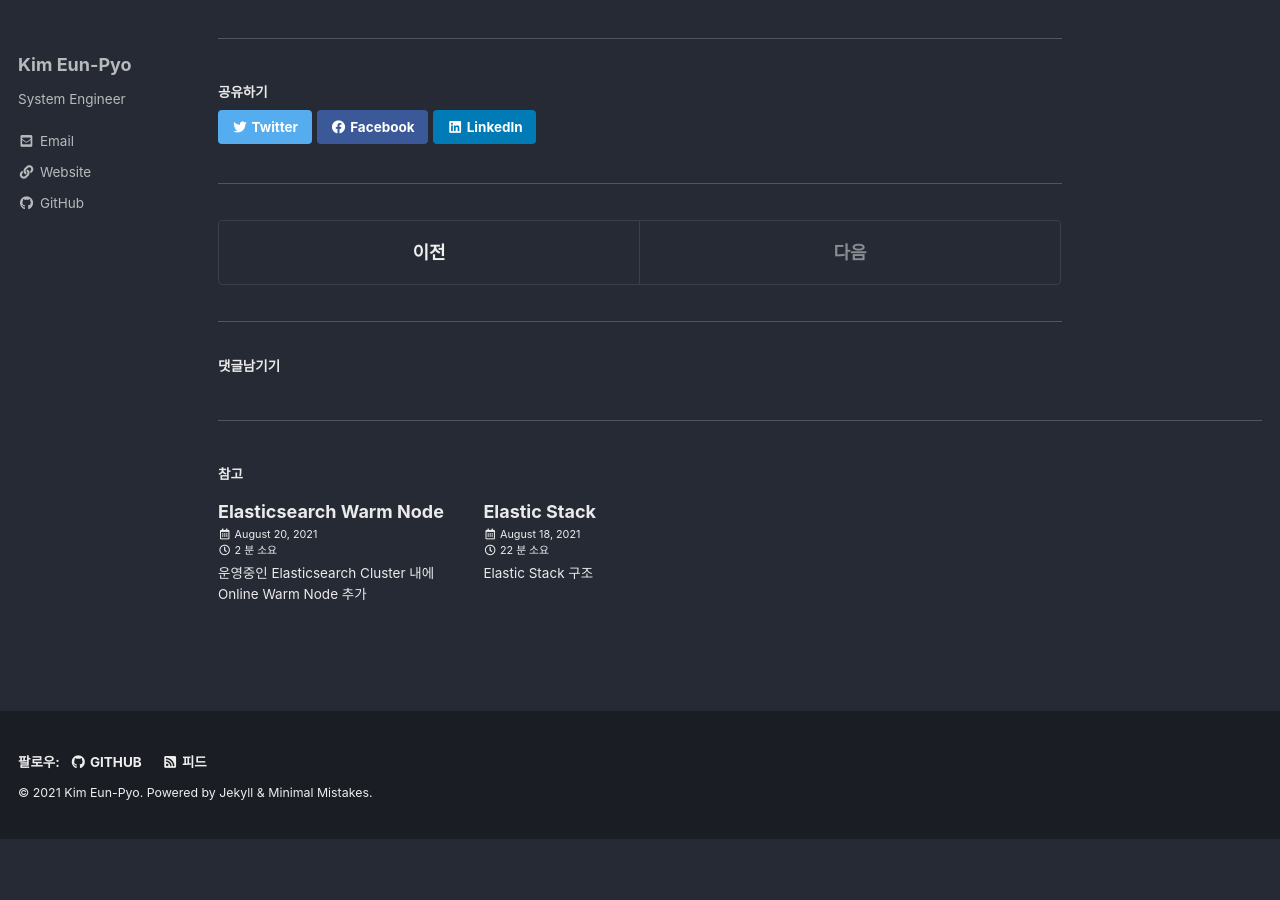
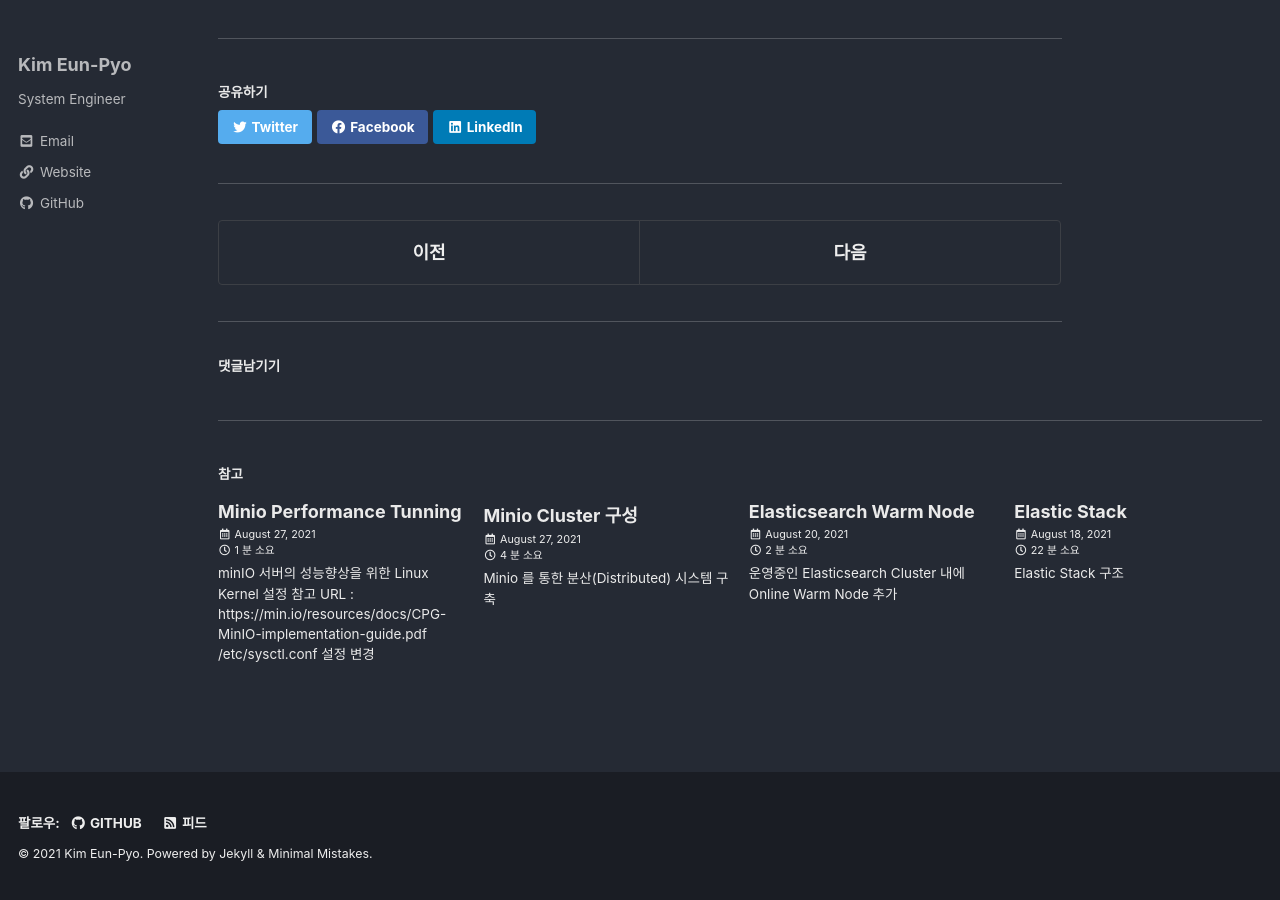
Before and after one commit to lyn2imi/lyn2imi.github.io, a Jekyll site: the page built from _posts/2021-08-24-Ansible_EC2_Inventory.md, in a window 1280 px wide and 900 px high, scrolled down 2962 px. Built offline with Jekyll 4.4.1, drawn with Linux system fonts in a browser that asks for light colours; cached includes are drawn as plain includes; comment, search, counter and statistics services are not loaded; before the commit the page ends 3801 px from its top, so only the background shows below that; part of the change alters nothing that is shown; some of the changed text lies outside the part shown.

Commit message:
minio md add

````diff
--- a/_config.yml
+++ b/_config.yml
@@ -23,7 +23,7 @@ name                     : "Kim Eun-Pyo"
 description              : "Tech Stack website."
 url                      : # the base hostname & protocol for your site e.g. "https://mmistakes.github.io"
 baseurl                  : # the subpath of your site, e.g. "/blog"
-repository               : # GitHub username/repo-name e.g. "mmistakes/minimal-mistakes"
+repository               : "lyn2imi/lyn2imi.github.io" # GitHub username/repo-name e.g. "mmistakes/minimal-mistakes"
 teaser                   : # path of fallback teaser image, e.g. "/assets/images/500x300.png"
 logo                     : # path of logo image to display in the masthead, e.g. "/assets/images/88x88.png"
 masthead_title           : # overrides the website title displayed in the masthead, use " " for no title
--- a/_posts/2021-08-24-Ansible_EC2_Inventory.md
+++ b/_posts/2021-08-24-Ansible_EC2_Inventory.md
@@ -106,7 +106,7 @@ tags:
         - name : Key Copy
         authorized_key :
             user: testuser
-            key: "{{ lookup('file', '/root' + '/.ssh/id_rsa_pub') }}"
+            key: "{ lookup('file', '/root' + '/.ssh/id_rsa_pub') }"
   ```
 
 #### 기타 참고 URL :
--- /dev/null
+++ b/_posts/2021-08-27-Minio_Cluster.md
@@ -0,0 +1,218 @@
+---
+title: Minio Cluster 구성
+
+toc: true
+toc_sticky: true
+
+categories:
+  - devops
+tags:
+  - Minio
+---
+
+
+# Minio 를 통한 분산(Distributed) 시스템 구축
+
+### erasure code 통한 데이터 보호
+- 노드/디스크 오류 등 문제 발생 으로 부터 데이터 보호를 위하여 Erasure Code 적용(최소 구성 디스크 4개)
+- Easure Code Calculator를 통하여 사용 용량, 장애 보호 가능 노드 등 확인
+  - https://min.io/product/erasure-code-calculator
+- Erasure code sizing guide
+  - https://github.com/minio/minio/blob/master/docs/distributed/SIZING.md
+
+### 노드 분산을 통한 고가용성
+- 단독 노드의 경우 서버 다운시 정상적인 서비스가 불가능
+- Minio 를 m개의 서버와 n개의 디스크가 있는 분산형(Distributed) MinIO 설정 할 경우 m/2개의 서버 또는 m*n /2개 이상의 디스크가 온라인 상태인 한 데이터를 안전하게 보호
+
+
+### Minio Cluster 구성 (/w Docker-Compose)
+- 4Node / Node당 Disk 3 개 구성 테스트
+
+- Minio Docker-compose
+    ```yaml
+    version: '3.7'
+
+    # starts 4 docker containers running minio server instances.
+    # using nginx reverse proxy, load balancing, you can access
+    # it through port 9000.
+    services:
+    minio:
+        image: minio/minio:RELEASE.2021-08-05T22-01-19Z
+        hostname: minio-node1
+        volumes:
+        - /data001/minio_data:/data1
+        - /data002/minio_data:/data2
+        - /data003/minio_data:/data3
+        ports:
+        - "9000:9000"
+        - "9001:9001"
+        extra_hosts:
+        - "minio-node1:1.1.1.1"
+        - "minio-node2:1.1.1.2"
+        - "minio-node3:1.1.1.3"
+        - "minio-node4:1.1.1.4"
+        environment:
+        MINIO_ROOT_USER: minio
+        MINIO_ROOT_PASSWORD: minio1234
+        command: server http://prod-elastic1{1...4}:9000/data{1...3} --console-address :9001
+        healthcheck:
+        test: ["CMD", "curl", "-f", "http://localhost:9000/minio/health/live"]
+        interval: 30s
+        timeout: 20s
+        retries: 3
+    ```
+
+- Minio Start
+  - 전체 Node 를 실행 완료 후 Log 확인(전체 노드 실행 전까지 오류 발생 할수 있음)
+  ```bash
+  # docker-compose up -d
+  ```
+
+- Web 를 통한 Minio Console 접속
+  - http://localhost:9001/
+    ![console](/images/Minio_Cluster/console.png)
+
+### Nginx 를 통한 Minio 노드 Proxy (/w Docker-Compose)
+
+- Nginx Docker-compose
+
+  ```yaml
+
+    version: '2.2'
+
+    # starts 4 docker containers running minio server instances.
+    # using nginx reverse proxy, load balancing, you can access
+    # it through port 9000.
+    services:
+    nginx:
+        image: nginx:1.19.2-alpine
+        hostname: nginx
+        volumes:
+        - ./nginx.conf:/etc/nginx/nginx.conf:ro
+        extra_hosts:
+        - "minio-node1:1.1.1.1"
+        - "minio-node2:1.1.1.2"
+        - "minio-node3:1.1.1.3"
+        - "minio-node4:1.1.1.4"
+        ports:
+        - "9000:9000"
+        - "9001:9001"
+  ```
+- nginx.conf 파일 정보
+
+  ```ini
+    user  nginx;
+    worker_processes  auto;
+
+    error_log  /var/log/nginx/error.log warn;
+    pid        /var/run/nginx.pid;
+
+    events {
+        worker_connections  4096;
+    }
+
+    http {
+        include       /etc/nginx/mime.types;
+        default_type  application/octet-stream;
+
+        log_format  main  '$remote_addr - $remote_user [$time_local] "$request" '
+                        '$status $body_bytes_sent "$http_referer" '
+                        '"$http_user_agent" "$http_x_forwarded_for"';
+
+        access_log  /var/log/nginx/access.log  main;
+        sendfile        on;
+        keepalive_timeout  600;
+
+        # include /etc/nginx/conf.d/*.conf;
+
+        upstream minio {
+            server minio-node1:9000;
+            server minio-node2:9000;
+            server minio-node3:9000;
+            server minio-node4:9000;
+        }
+
+        upstream minioconsole {
+            server minio-node1:9001;
+            server minio-node2:9001;
+            server minio-node3:9001;
+            server minio-node4:9001;
+        }
+
+        server {
+            listen       9000;
+            listen  [::]:9000;
+            server_name  localhost;
+
+            # To allow special characters in headers
+            ignore_invalid_headers off;
+            # Allow any size file to be uploaded.
+            # Set to a value such as 1000m; to restrict file size to a specific value
+            client_max_body_size 0;
+            # To disable buffering
+            proxy_buffering off;
+
+            location / {
+                proxy_set_header Host $http_host;
+                proxy_set_header X-Real-IP $remote_addr;
+                proxy_set_header X-Forwarded-For $proxy_add_x_forwarded_for;
+                proxy_set_header X-Forwarded-Proto $scheme;
+
+                proxy_connect_timeout 300;
+                # Default is HTTP/1, keepalive is only enabled in HTTP/1.1
+                proxy_http_version 1.1;
+                proxy_set_header Connection "";
+                chunked_transfer_encoding off;
+
+                proxy_pass http://minio;
+            }
+        }
+
+        server {
+            listen       9001;
+            listen  [::]:9001;
+            server_name  localhost;
+
+            # To allow special characters in headers
+            ignore_invalid_headers off;
+            # Allow any size file to be uploaded.
+            # Set to a value such as 1000m; to restrict file size to a specific value
+            client_max_body_size 0;
+            # To disable buffering
+            proxy_buffering off;
+
+            location / {
+                proxy_set_header Host $http_host;
+                proxy_set_header X-Real-IP $remote_addr;
+                proxy_set_header X-Forwarded-For $proxy_add_x_forwarded_for;
+                proxy_set_header X-Forwarded-Proto $scheme;
+
+                proxy_connect_timeout 300;
+                # Default is HTTP/1, keepalive is only enabled in HTTP/1.1
+                proxy_http_version 1.1;
+                proxy_set_header Connection "";
+                chunked_transfer_encoding off;
+
+                proxy_pass http://minioconsole;
+            }
+        }
+
+
+    }
+  ```
+
+- 참고 URL :
+  - Minio Cluster : https://docs.min.io/docs/distributed-minio-quickstart-guide.html
+  - Nginx Proxy : https://docs.min.io/docs/setup-nginx-proxy-with-minio.html
+
+- 구성시 고려 사항
+  - All the nodes running distributed MinIO need to have same access key and secret key for the nodes to connect. To achieve this, it is recommended to export access key and secret key as environment variables, MINIO_ACCESS_KEY and MINIO_SECRET_KEY, on all the nodes before executing MinIO server command.
+  - MinIO creates erasure-coding sets of 4 to 16 drives per set. The number of drives you provide in total must be a multiple of one of those numbers.
+  - MinIO chooses the largest EC set size which divides into the total number of drives or total number of nodes given - making sure to keep the uniform distribution i.e each node participates equal number of drives per set.
+  - Each object is written to a single EC set, and therefore is spread over no more than 16 drives.
+  - All the nodes running distributed MinIO setup are recommended to be homogeneous, i.e. same operating system, same number of disks and same network interconnects.
+  - MinIO distributed mode requires fresh directories. If required, the drives can be shared with other applications. You can do this by using a sub-directory exclusive to MinIO. For example, if you have mounted your volume under /export, pass /export/data as arguments to MinIO server.
+  - The IP addresses and drive paths below are for demonstration purposes only, you need to replace these with the actual IP addresses and drive paths/folders.
+  - Servers running distributed MinIO instances should be less than 15 minutes apart. You can enable NTP service as a best practice to ensure same times across servers.
+  - MINIO_DOMAIN environment variable should be defined and exported for bucket DNS style support.
+  - Running Distributed MinIO on Windows operating system is considered experimental. Please proceed with caution.
--- /dev/null
+++ b/_posts/2021-08-27-Minio_Performance_tunning.md
@@ -0,0 +1,77 @@
+---
+title: Minio Performance Tunning
+
+toc: true
+toc_sticky: true
+
+categories:
+  - devops
+tags:
+  - Minio
+---
+
+## minIO 서버의 성능향상을 위한 Linux Kernel 설정
+- 참고 URL : https://min.io/resources/docs/CPG-MinIO-implementation-guide.pdf
+- /etc/sysctl.conf 설정 변경
+
+  ```ini
+    # maximum number of open files/file descriptors
+    fs.file-max = 4194303
+    # use as little swap space as possible
+    vm.swappiness = 1
+    # prioritize application RAM against disk/swap cache
+    vm.vfs_cache_pressure = 50
+    # minimum free memory
+    vm.min_free_kbytes = 1000000=
+    # disable the TCP timestamps option for better CPU utilization
+    net.ipv4.tcp_timestamps = 0
+    # enable the TCP selective acks option for better throughput
+    net.ipv4.tcp_sack = 1
+    # increase the maximum length of processor input queues
+    net.core.netdev_max_backlog = 250000
+    # increase the TCP maximum and default buffer sizes using setsockopt()
+    net.core.rmem_max = 4194304
+    net.core.wmem_max = 4194304
+    net.core.rmem_default = 4194304
+    net.core.wmem_default = 4194304
+    net.core.optmem_max = 4194304
+    # increase memory thresholds to prevent packet dropping:
+    net.ipv4.tcp_rmem = 4096 87380 4194304
+    net.ipv4.tcp_wmem = 4096 65536 4194304
+    # enable low latency mode for TCP:
+    net.ipv4.tcp_low_latency = 1
+    # the following variable is used to tell the kernel how much of the socket buffer
+    # space should be used for TCP window size, and how much to save for an application
+    # buffer. A value of 1 means the socket buffer will be divided evenly between.
+    # TCP windows size and application.
+    net.ipv4.tcp_adv_win_scale = 1
+    # maximum number of incoming connections
+    net.core.somaxconn = 65535
+    # maximum number of packets queued
+    net.core.netdev_max_backlog = 10000
+    # queue length of completely established sockets waiting for accept
+    net.ipv4.tcp_max_syn_backlog = 4096
+    # time to wait (seconds) for FIN packet
+    net.ipv4.tcp_fin_timeout = 15
+    # disable icmp send redirects
+    net.ipv4.conf.all.send_redirects = 0
+    # disable icmp accept redirect
+    net.ipv4.conf.all.accept_redirects = 0
+    # drop packets with LSR or SSR
+    net.ipv4.conf.all.accept_source_route = 0
+    # MTU discovery, only enable when ICMP blackhole detected
+    net.ipv4.tcp_mtu_probing = 1
+  ```
+
+  ## Ramdisk 를 활용한 Cache Disk 구성
+  - RAMDISK(minIO 캐시 디스크로 활용)구성으로 효율적인 유휴 메모리활용
+    ```bash
+        # mount -t ramfs ram /data00
+    ```
+  - minIO Cache 설정을 통한, IO발생시 발생되는 프리징(Access불가) 현상 개선
+    ```bash
+      # export MINIO_CACHE_DRIVES="/data00"
+      # export MINIO_CACHE_EXPIRY=90
+      # export MINIO_CACHE_EXCLUDE="*.zip;*.gz;*.tar;minio44/backup/*"
+      # minio server /data{1...8}
+    ```
````
Also changed, not shown: images/Minio_Cluster/console.png (added).
